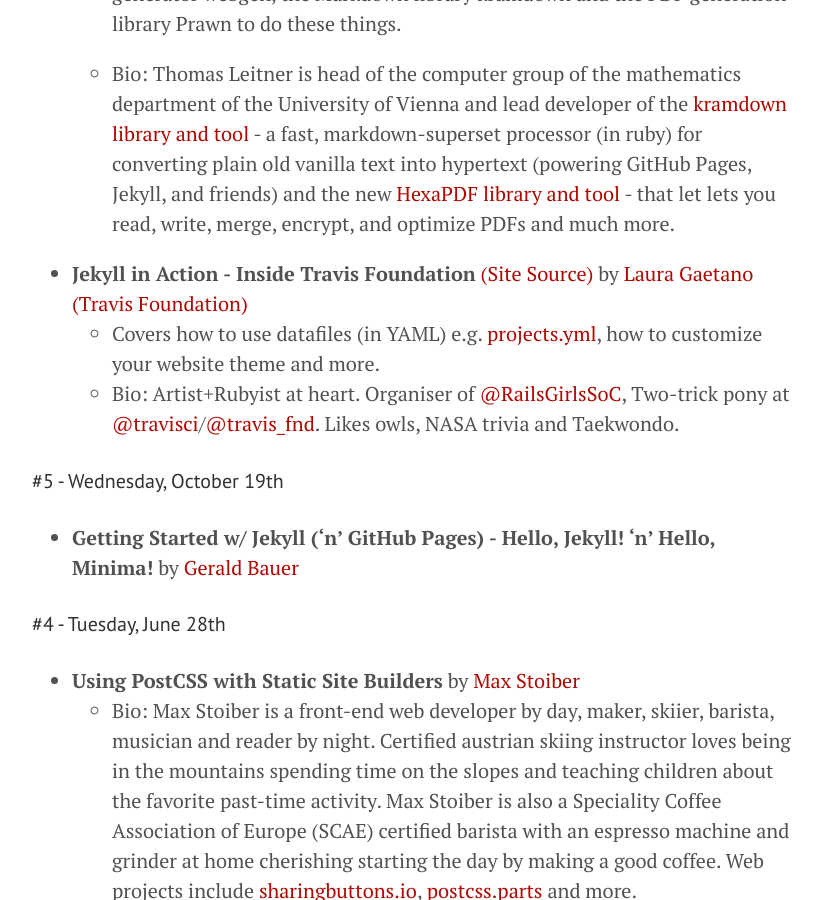
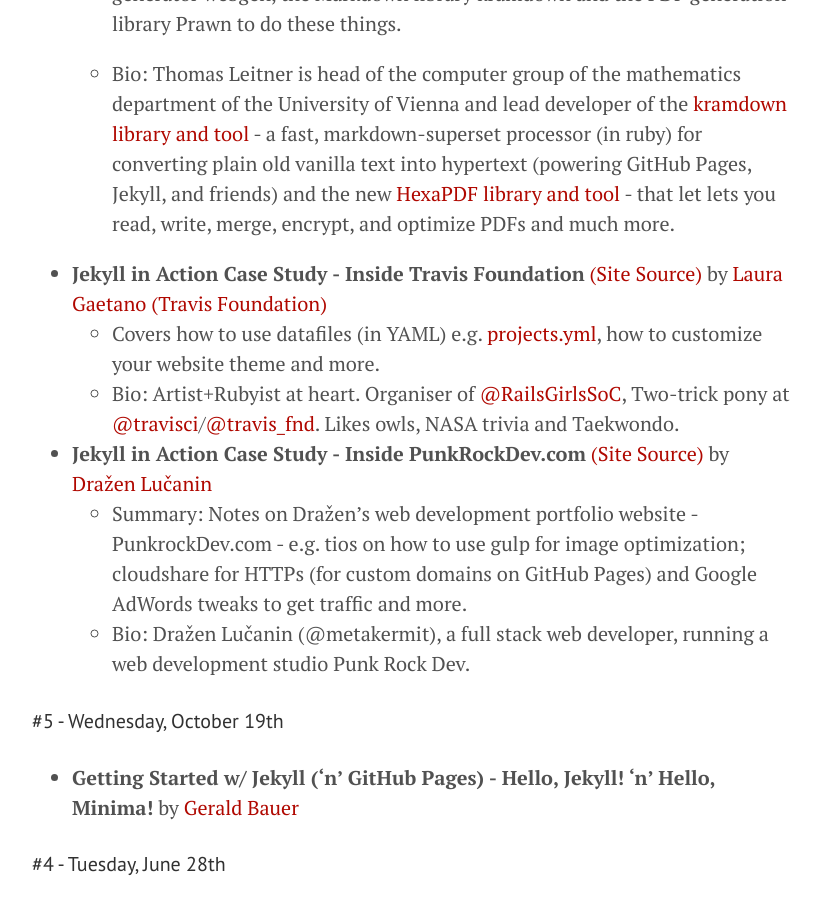
Before and after one commit to goodbyeaustria/archive, a Jekyll site: the page built from index.md, in a window 1280 px wide and 900 px high, scrolled down 2207 px. Shown: the whole window, without its empty margins (228-1050 px from the left). Built offline with Jekyll 4.4.1, drawn with Linux system fonts in a browser that asks for light colours.

Commit message:
add punk rock dev

```diff
--- a/index.md
+++ b/index.md
@@ -92,10 +92,13 @@
       library Prawn to do these things.
     - Bio: Thomas Leitner is head of the computer group of the mathematics department of the University of Vienna and lead developer of the [kramdown library and tool](http://kramdown.gettalong.org) - a fast, markdown-superset processor (in ruby) for converting plain old vanilla text into hypertext (powering GitHub Pages, Jekyll, and friends) and the new [HexaPDF library and tool](http://hexapdf.gettalong.org/) - that let lets you read, write, merge, encrypt, and optimize PDFs and much more.
 
-- **Jekyll in Action - Inside Travis Foundation** [(Site Source)](https://github.com/travis-ci/travis-foundation) by [Laura Gaetano](https://github.com/alicetragedy) [(Travis Foundation)](http://foundation.travis-ci.org)
+- **Jekyll in Action Case Study - Inside Travis Foundation** [(Site Source)](https://github.com/travis-ci/travis-foundation) by [Laura Gaetano](https://github.com/alicetragedy) [(Travis Foundation)](http://foundation.travis-ci.org)
   - Covers how to use datafiles (in YAML) e.g. [projects.yml](https://github.com/travis-ci/travis-foundation/blob/gh-pages/_data/projects.yml), how to customize your website theme and more.
   - Bio: Artist+Rubyist at heart. Organiser of [@RailsGirlsSoC](https://twitter.com/RailsGirlsSoC), Two-trick pony at [@travisci](https://twitter.com/travisci)/[@travis_fnd](https://twitter.com/travis_fnd). Likes owls, NASA trivia and Taekwondo.
 
+- **Jekyll in Action Case Study - Inside PunkRockDev.com** [(Site Source)](https://github.com/punkrockdev/punkrockdev.github.io) by [Dražen Lučanin](https://github.com/metakermit)
+  - Summary: Notes on Dražen's web development portfolio website - PunkrockDev.com - e.g. tios on how to use gulp for image optimization; cloudshare for HTTPs (for custom domains on GitHub Pages) and Google AdWords tweaks to get traffic and more.
+  - Bio: Dražen Lučanin (@metakermit), a full stack web developer, running a web development studio Punk Rock Dev.
 
 #### \#5 - Wednesday, October 19th
 
```
